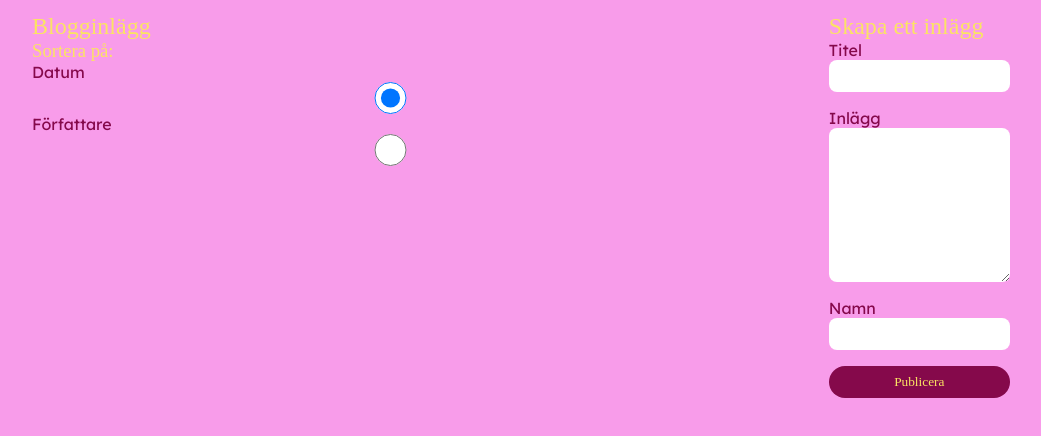
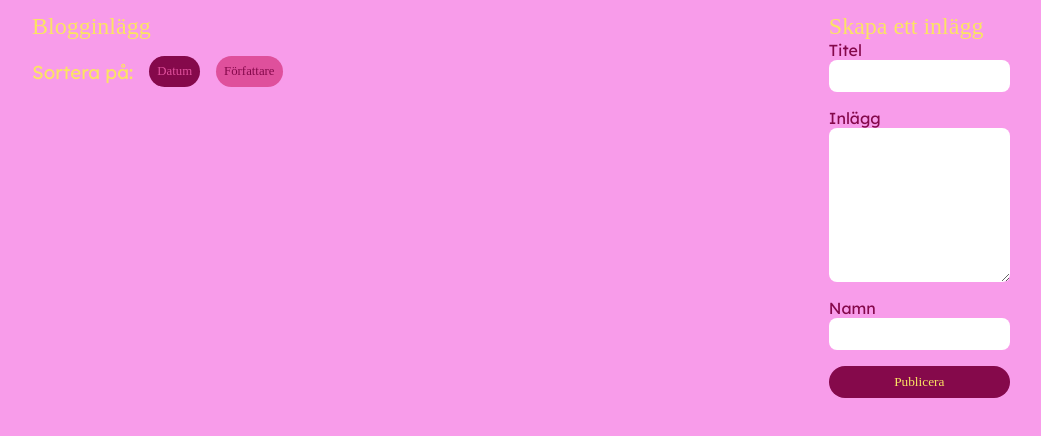
Before and after one commit to malindesire/exercise-ts-blog-post-manager, a website built with Vite: page bloggporten/index.html in a window 1280 px wide. Shown: the part 56-492 px from the top of the page, without its empty margins (96-1137 px from the left). Built offline with nearby package versions, Linux system fonts and the light colour scheme; no server answers; a web font is replaced by a local one.

Commit message:
Style sorting filter

```diff
--- a/bloggporten/index.html
+++ b/bloggporten/index.html
@@ -16,7 +16,7 @@
 			<section class="post-section">
 				<h2>Blogginlägg</h2>
 				<form class="filter" data-filter>
-					<h3>Sortera på:</h3>
+					<h3 class="filter-heading">Sortera på:</h3>
 					<label class="radio-btn">Datum<input type="radio" name="filter" checked id="date" data-filter-date></label>
 					<label class="radio-btn">Författare<input type="radio" name="filter" id="author" data-filter-author></label>
 				</form>
--- a/bloggporten/src/styles/global/base.css
+++ b/bloggporten/src/styles/global/base.css
@@ -59,3 +59,23 @@ textarea {
 input {
 	height: 2rem;
 }
+
+label:has(input[type='radio']) {
+	background-color: var(--color-light-plum);
+	color: var(--color-plum);
+	font-family: var(--font-headings);
+	font-size: 0.8rem;
+	border-radius: 2rem;
+	padding: 0.5rem;
+}
+
+label:has(input[type='radio']:checked) {
+	background-color: var(--color-plum);
+	color: var(--color-light-plum);
+}
+
+input[type='radio'] {
+	appearance: none;
+	height: 0;
+	width: 0;
+}
--- a/bloggporten/src/styles/global/variables.css
+++ b/bloggporten/src/styles/global/variables.css
@@ -3,7 +3,7 @@
 	--color-yellow: #fbe463;
 	--color-white: #f5f5f5;
 	--color-plum: #85094b;
-	--color-light-plum: #bb0e6a;
+	--color-light-plum: #df509c;
 
 	--color-text: var(--color-plum);
 	--color-headings: var(--color-yellow);
--- a/bloggporten/src/styles/homepage.css
+++ b/bloggporten/src/styles/homepage.css
@@ -12,6 +12,17 @@
 	gap: var(--extra-gap);
 }
 
+.filter {
+	display: flex;
+	gap: var(--gap);
+	align-items: center;
+	margin-top: var(--page-margin);
+}
+
+.filter-heading {
+	font-family: var(--font-text);
+}
+
 .form {
 	display: flex;
 	flex-direction: column;
--- a/bloggporten/src/styles/post.css
+++ b/bloggporten/src/styles/post.css
@@ -12,7 +12,10 @@
 	display: flex;
 	flex-direction: column;
 	gap: var(--gap);
-	border-bottom: 0.2rem solid var(--color-plum);
-	border-radius: 0.3rem;
+	border-bottom: 0.1rem solid var(--color-plum);
 	padding: var(--page-margin) 0;
 }
+
+.post:first-child {
+	border-top: 0.1rem solid var(--color-plum);
+}
```
